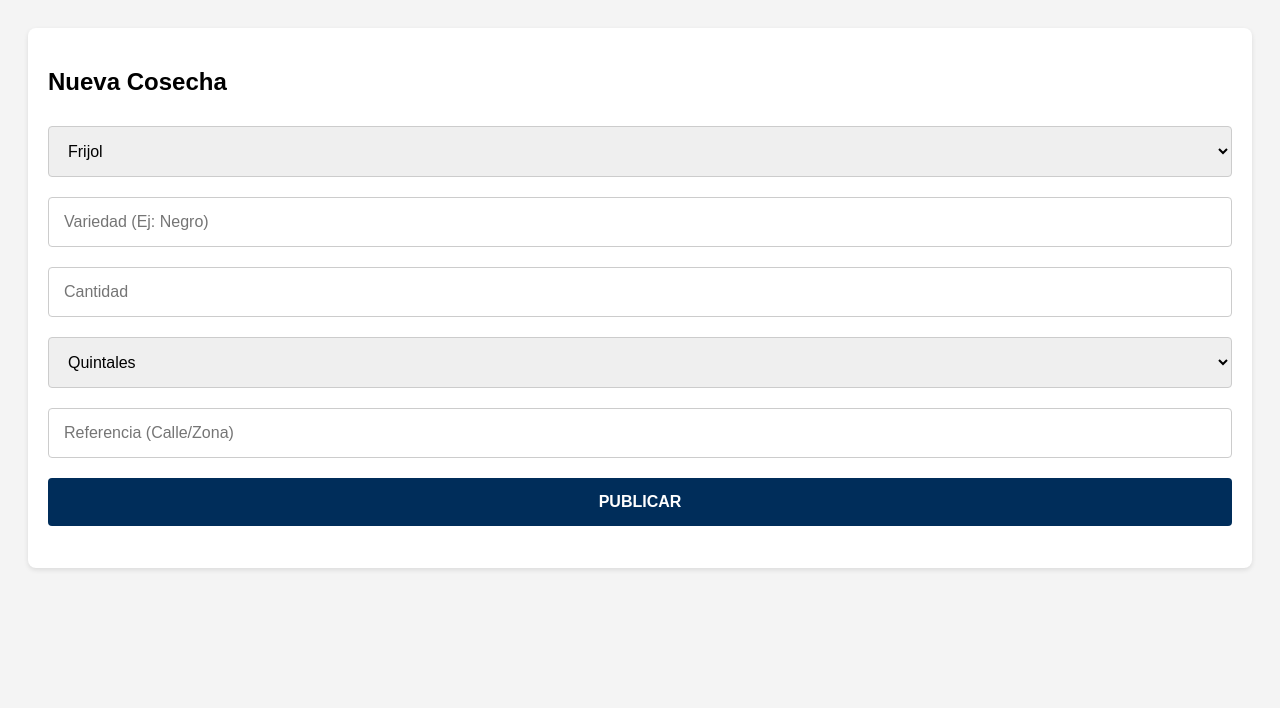
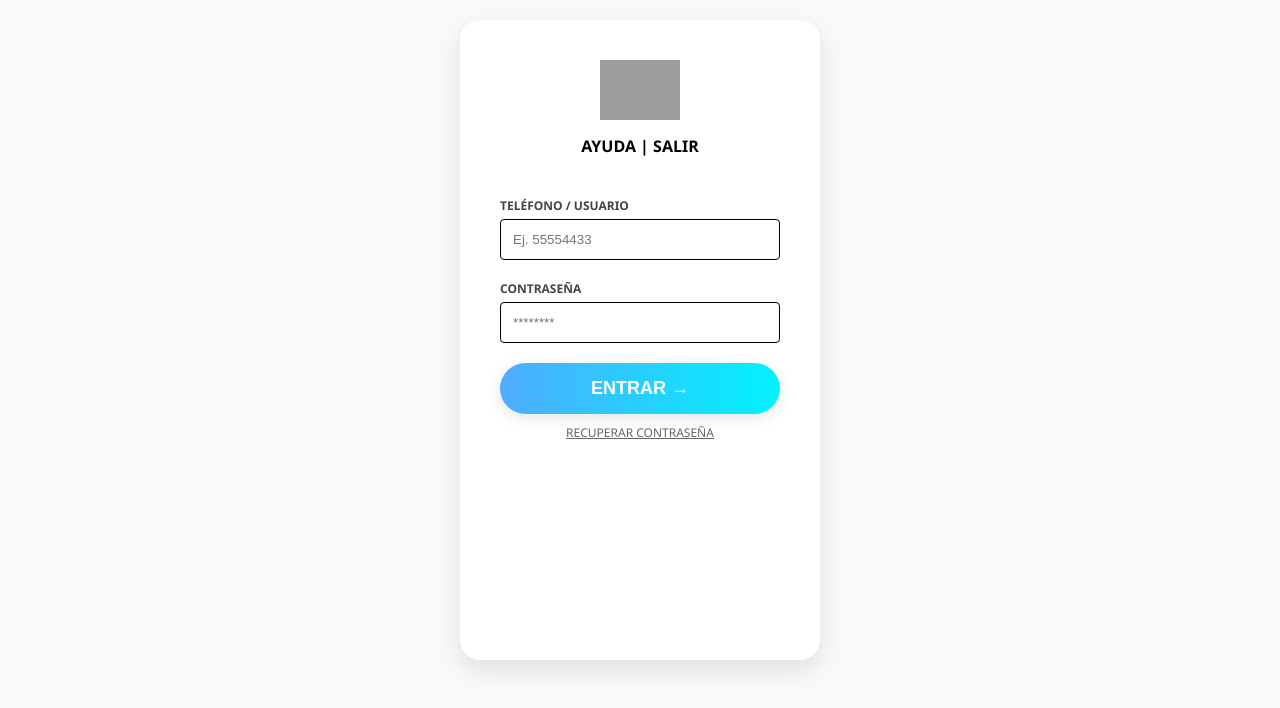
Before and after one commit to teddysxdxd/Analisis_sistemas, a plain HTML site: page templates/index.html in a window 1280 px wide. Drawn offline with Linux system fonts and the light colour scheme; grey boxes are pictures that could not be loaded.

Commit message:
proyecto analisis cambios

```diff
--- a/templates/index.html
+++ b/templates/index.html
@@ -3,68 +3,111 @@
 <head>
     <meta charset="UTF-8">
     <meta name="viewport" content="width=device-width, initial-scale=1.0">
-    <title>La Esperanza Agro</title>
+    <title>La Esperanza Agro - Prototipo</title>
     <style>
-        body { font-family: sans-serif; background: #f4f4f4; padding: 20px; }
-        .card { background: white; padding: 20px; border-radius: 8px; box-shadow: 0 2px 5px rgba(0,0,0,0.1); }
-        input, select, button { width: 100%; padding: 15px; margin: 10px 0; border: 1px solid #ccc; border-radius: 4px; box-sizing: border-box; font-size: 16px; }
-        button { background: #002d5a; color: white; border: none; font-weight: bold; cursor: pointer; }
-        .status { color: #666; font-size: 12px; text-align: center; }
+        :root { --primary: #0099ff; --secondary: #002d5a; --bg: #f8f9fa; }
+        body { font-family: 'Segoe UI', sans-serif; background: var(--bg); margin: 0; display: flex; justify-content: center; padding-top: 20px; }
+        .mobile-container { width: 100%; max-width: 360px; background: white; min-height: 640px; border-radius: 20px; box-shadow: 0 10px 25px rgba(0,0,0,0.1); overflow: hidden; position: relative; }
+        .header { background: white; padding: 20px; text-align: center; }
+        .logo-img { width: 80px; margin-bottom: 10px; }
+
+        /* Pantallas */
+        .screen { padding: 20px; display: none; }
+        .active { display: block; }
+
+        /* Estilo Inputs tipo Mockup */
+        label { display: block; font-weight: bold; font-size: 12px; margin-bottom: 5px; text-transform: uppercase; color: #444; }
+        input, select { width: 100%; padding: 12px; margin-bottom: 20px; border: 1px solid #000; border-radius: 4px; box-sizing: border-box; }
+
+        /* Botón estilo Mockup */
+        .btn-entrar {
+            background: linear-gradient(to right, #4facfe 0%, #00f2fe 100%);
+            color: white; border: none; padding: 15px; width: 100%;
+            border-radius: 30px; font-weight: bold; font-size: 18px;
+            cursor: pointer; box-shadow: 0 4px 15px rgba(0,0,0,0.1);
+        }
+        .btn-publicar { background: var(--secondary); color: white; border: none; padding: 15px; width: 100%; border-radius: 4px; font-weight: bold; cursor: pointer; }
+
+        .nav-links { text-align: center; margin-top: 10px; font-size: 12px; text-decoration: underline; color: #666; }
     </style>
 </head>
 <body>
-    <div class="card">
-        <h2>Nueva Cosecha</h2>
+
+<div class="mobile-container">
+    <div id="loginScreen" class="screen active">
+        <div class="header">
+            <img src="https://cdn-icons-png.flaticon.com/512/1147/1147832.png" class="logo-img" alt="maiz">
+            <div style="font-weight: bold;">AYUDA | SALIR</div>
+        </div>
+        <div style="padding: 20px;">
+            <label>TELÉFONO / USUARIO</label>
+            <input type="text" id="user" placeholder="Ej. 55554433">
+
+            <label>CONTRASEÑA</label>
+            <input type="password" id="pass" placeholder="********">
+
+            <button class="btn-entrar" onclick="showScreen('harvestScreen')">ENTRAR →</button>
+            <div class="nav-links">RECUPERAR CONTRASEÑA</div>
+        </div>
+    </div>
+
+    <div id="harvestScreen" class="screen">
+        <h3 style="text-align: center; color: var(--secondary);">NUEVA DISPONIBILIDAD</h3>
         <form id="harvestForm">
-            <select id="producto" required>
-                <option value="Frijol">Frijol</option>
-                <option value="Maiz">Maíz</option>
-                <option value="Hortaliza">Hortaliza</option>
+            <label>PRODUCTO</label>
+            <select id="producto">
+                <option value="Frijol Negro">Frijol Negro</option>
+                <option value="Maíz Amarillo">Maíz Amarillo</option>
             </select>
-            <input type="text" id="variedad" placeholder="Variedad (Ej: Negro)">
-            <input type="number" id="cantidad" placeholder="Cantidad" required>
+
+            <label>VARIEDAD (Opcional)</label>
+            <input type="text" id="variedad" placeholder="Ej. Criollo">
+
+            <label>CANTIDAD</label>
+            <input type="number" id="cantidad" value="50">
+
+            <label>UNIDAD</label>
             <select id="unidad">
                 <option value="Quintales">Quintales</option>
                 <option value="Libras">Libras</option>
             </select>
-            <input type="text" id="referencia" placeholder="Referencia (Calle/Zona)" required>
-            <button type="submit">PUBLICAR</button>
+
+            <label>FECHA DISPONIBLE</label>
+            <input type="date" id="fecha">
+
+            <button type="submit" class="btn-publicar">PUBLICAR EN CATÁLOGO</button>
         </form>
-        <p id="msg" class="status"></p>
+    </div>
 </div>
 
 <script>
-        const form = document.getElementById('harvestForm');
+    function showScreen(screenId) {
+        document.querySelectorAll('.screen').forEach(s => s.classList.remove('active'));
+        document.getElementById(screenId).classList.add('active');
+    }
 
-        // Guardar borrador automáticamente (LocalStorage) para 2G/3G
-        form.addEventListener('input', () => {
-            const draft = {
+    document.getElementById('harvestForm').onsubmit = async (e) => {
+        e.preventDefault();
+        const data = {
             producto: document.getElementById('producto').value,
             variedad: document.getElementById('variedad').value,
             cantidad: document.getElementById('cantidad').value,
             unidad: document.getElementById('unidad').value,
-                referencia: document.getElementById('referencia').value
+            referencia: "Plaza Central" // Dato por defecto
         };
-            localStorage.setItem('draft_cosecha', JSON.stringify(draft));
-        });
-
-        form.onsubmit = async (e) => {
-            e.preventDefault();
-            const data = JSON.parse(localStorage.getItem('draft_cosecha'));
 
         try {
-                const response = await fetch('/api/cosecha', {
+            const res = await fetch('/api/cosecha', {
                 method: 'POST',
                 headers: {'Content-Type': 'application/json'},
                 body: JSON.stringify(data)
             });
-                if(response.ok) {
-                    alert("¡Cosecha subida con éxito!");
-                    localStorage.removeItem('draft_cosecha');
-                    form.reset();
+            if(res.ok) {
+                alert("¡Publicado en catálogo exitosamente!");
+                showScreen('loginScreen');
             }
         } catch (err) {
-                document.getElementById('msg').innerText = "Sin conexión. Los datos están guardados en el teléfono.";
+            alert("Error al conectar con el servidor");
         }
     };
 </script>
```
Lines whose indentation alone changed are shown as unchanged.
